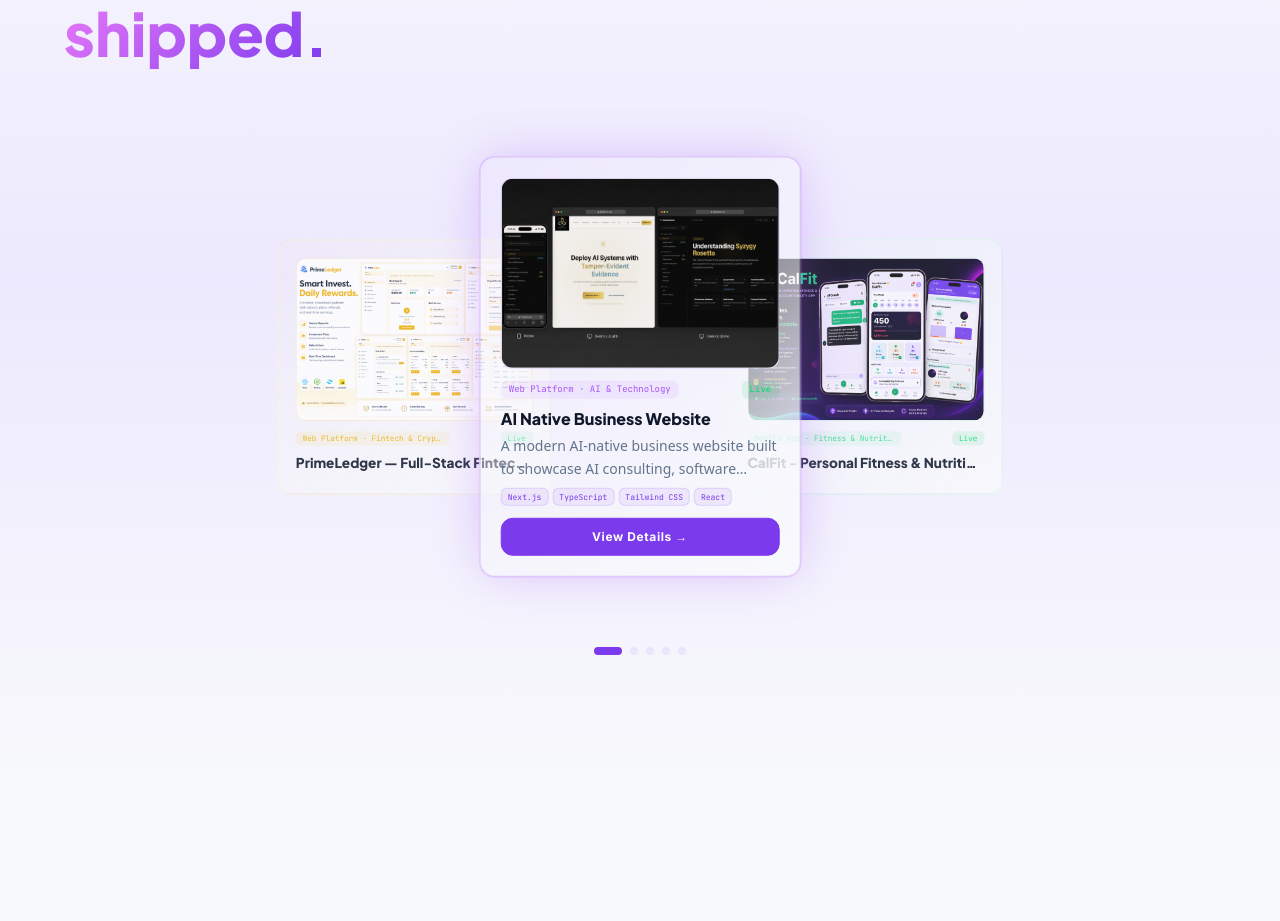
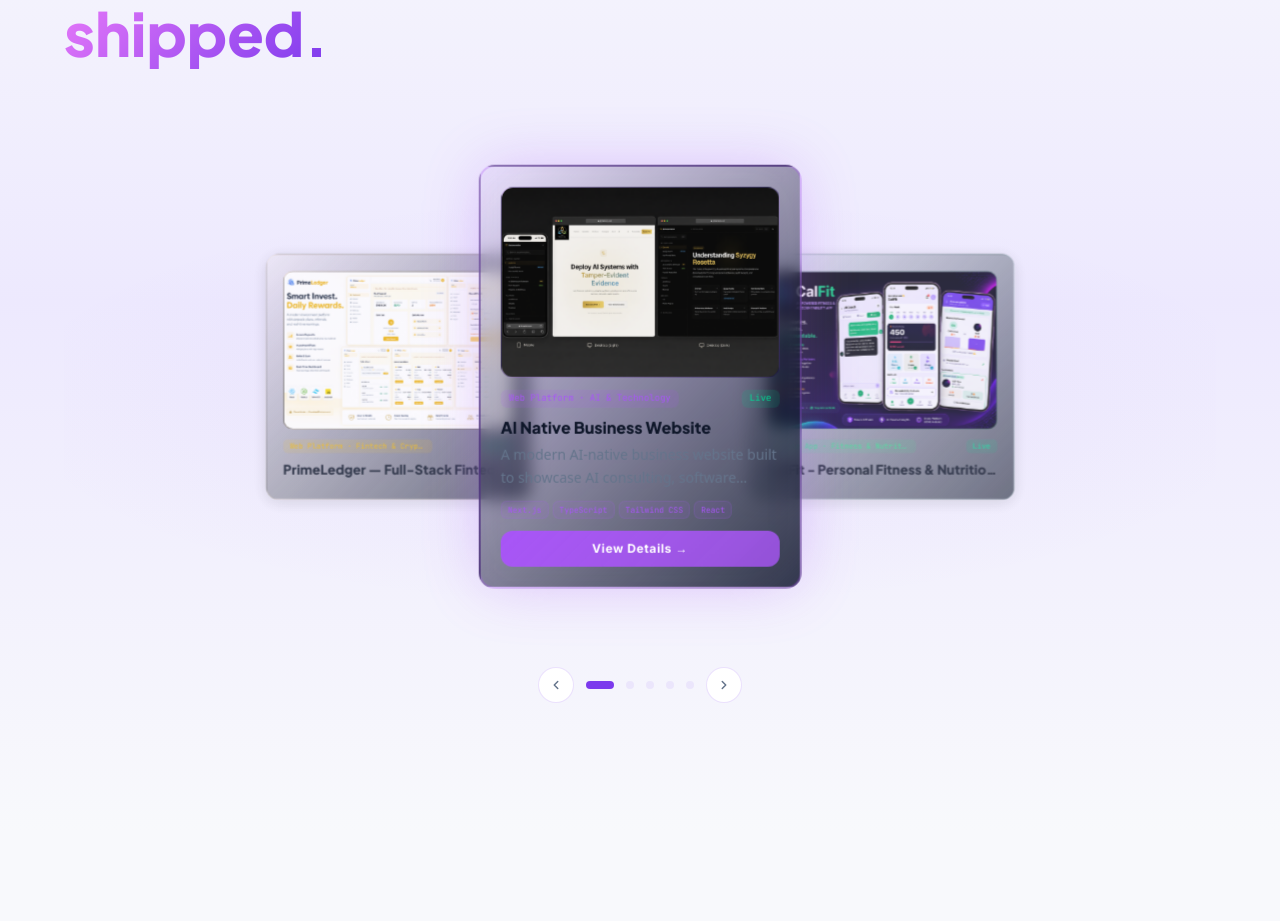
Before and after one commit to adiiaot/Aot-network-portfolio, a Next.js app: page / in a window 1280 px wide. Shown: the part 1201-2122 px from the top of the page. Built offline with nearby package versions, Linux system fonts and the light colour scheme; no server answers.

Commit message:
fix: polish carousel visuals and animation timing

```diff
--- a/src/components/sections/Work.tsx
+++ b/src/components/sections/Work.tsx
@@ -54,7 +54,7 @@ export function Work() {
   const handleDragEnd = () => {
     if (!isDragging) return;
     setIsDragging(false);
-    const threshold = containerWidth * 0.1;
+    const threshold = containerWidth * 0.08;
     if (Math.abs(dragOffset) > threshold) {
       goTo(dragOffset > 0 ? -1 : 1);
     }
@@ -94,15 +94,15 @@ export function Work() {
   const prev = wrapIndex(activeIndex - 1);
   const next = wrapIndex(activeIndex + 1);
 
-  const dragClamped = Math.max(-containerWidth * 0.3, Math.min(containerWidth * 0.3, dragOffset));
-  const dragProgress = containerWidth > 0 ? dragClamped / (containerWidth * 0.3) : 0;
+  const dragClamped = Math.max(-containerWidth * 0.25, Math.min(containerWidth * 0.25, dragOffset));
+  const dragProgress = containerWidth > 0 ? dragClamped / (containerWidth * 0.25) : 0;
 
   const renderCard = (idx: number, pos: "prev" | "active" | "next") => {
     const p = allProjects[idx];
     const isActive = pos === "active";
 
-    const cardWidth = isMobile ? Math.min(containerWidth * 0.8, 320) : Math.min(containerWidth * 0.28, 340);
-    const overlap = cardWidth * 0.3;
+    const cardWidth = isMobile ? Math.min(containerWidth * 0.82, 340) : Math.min(containerWidth * 0.28, 330);
+    const overlap = cardWidth * 0.25;
     const sideOffset = cardWidth - overlap;
 
     let baseX: number;
@@ -110,15 +110,17 @@ export function Work() {
     else if (pos === "next") baseX = sideOffset;
     else baseX = 0;
 
-    if (isMobile && !isActive) {
-      return null;
-    }
+    if (isMobile && !isActive) return null;
 
-    const dragShift = dragProgress * (pos === "prev" ? -sideOffset * 0.5 : pos === "next" ? -sideOffset * 0.5 : 0);
+    const dragShift = dragProgress * (pos === "prev" ? -sideOffset * 0.4 : pos === "next" ? -sideOffset * 0.4 : 0);
     const translateX = baseX + dragShift;
 
-    const s = isActive ? 1 + Math.abs(dragProgress) * 0.1 : 0.85 - Math.abs(dragProgress) * 0.08;
-    const o = isActive ? 1 : Math.max(0.55, 0.85 - Math.abs(dragProgress) * 0.25);
+    const s = isActive
+      ? 1 + Math.abs(dragProgress) * 0.06
+      : 0.82 - Math.abs(dragProgress) * 0.06;
+    const o = isActive
+      ? 1
+      : Math.max(0.5, 0.82 - Math.abs(dragProgress) * 0.2);
 
     return (
       <div
@@ -129,22 +131,25 @@ export function Work() {
           left: "50%",
           transform: `translate(-50%, -50%) translateX(${translateX}px) scale(${Math.max(0.5, s)})`,
           opacity: o,
-          zIndex: isActive ? 20 : 10 - Math.abs(baseX / 50),
-          transition: "transform 0.55s cubic-bezier(0.22, 0.61, 0.36, 1), opacity 0.55s cubic-bezier(0.22, 0.61, 0.36, 1)",
-          pointerEvents: isActive ? "auto" : "auto",
+          zIndex: isActive ? 30 : pos === "prev" || pos === "next" ? 20 : 10,
+          transition: isDragging
+            ? "none"
+            : "transform 0.7s cubic-bezier(0.34, 1.56, 0.64, 1), opacity 0.5s ease",
         }}
         onClick={() => {
           if (!isActive) goTo(pos === "prev" ? -1 : 1);
         }}
       >
         <div
-          className="relative border-2 rounded-2xl p-5 flex flex-col"
+          className="relative rounded-2xl p-5 flex flex-col backdrop-blur-sm"
           style={{
-            borderColor: isActive ? `${p.accent}40` : `${p.accent}15`,
-            background: `linear-gradient(135deg,${p.accent}06 0%, var(--bg-primary) 100%)`,
+            border: isActive ? `2px solid ${p.accent}50` : `1px solid ${p.accent}15`,
+            background: isActive
+              ? `linear-gradient(135deg, ${p.accent}12 0%, rgba(15, 23, 42, 0.85) 100%)`
+              : `linear-gradient(135deg, ${p.accent}08 0%, rgba(15, 23, 42, 0.7) 100%)`,
             boxShadow: isActive
-              ? `0 0 50px -8px ${p.accent}60`
-              : "none",
+              ? `0 0 60px -5px ${p.accent}50, inset 0 0 80px -40px ${p.accent}20`
+              : "0 4px 20px rgba(0,0,0,0.15)",
           }}
         >
           {isActive && (
@@ -158,7 +163,7 @@ export function Work() {
             className="w-full rounded-xl mb-3 relative overflow-hidden shrink-0"
             style={{
               aspectRatio: "16 / 11",
-              background: `linear-gradient(135deg,${p.accent}12 0%, var(--bg-primary) 100%)`,
+              background: `linear-gradient(135deg,${p.accent}12 0%, rgba(15, 23, 42, 0.9) 100%)`,
               border: `1px solid ${p.accent}20`,
             }}
           >
@@ -180,7 +185,7 @@ export function Work() {
             <span
               className="text-[9px] px-2 py-0.5 rounded-md truncate max-w-[65%]"
               style={{
-                background: `${p.accent}15`,
+                background: `${p.accent}20`,
                 color: p.accent,
                 fontFamily: "'JetBrains Mono', monospace",
               }}
@@ -190,10 +195,10 @@ export function Work() {
             <span
               className={`text-[9px] px-2 py-0.5 rounded-md font-mono shrink-0 ${
                 p.status === "Live"
-                  ? "bg-green-500/10 text-green-400"
+                  ? "bg-emerald-500/15 text-emerald-400"
                   : p.status === "Open"
-                    ? "bg-fuchsia-500/10 text-fuchsia-400"
-                    : "bg-purple-500/10 text-purple-400"
+                    ? "bg-fuchsia-500/15 text-fuchsia-400"
+                    : "bg-purple-500/15 text-purple-400"
               }`}
             >
               {p.status}
@@ -211,7 +216,7 @@ export function Work() {
           {isActive && (
             <>
               <p
-                className="text-xs md:text-sm leading-relaxed mb-2 flex-1 line-clamp-2"
+                className="text-xs md:text-sm leading-relaxed mb-3 flex-1 line-clamp-2"
                 style={{ color: "var(--text-muted)" }}
               >
                 {p.description}
@@ -223,9 +228,9 @@ export function Work() {
                     className="text-[7px] md:text-[8px] px-1.5 py-0.5 rounded-md"
                     style={{
                       fontFamily: "'JetBrains Mono', monospace",
-                      background: "var(--bg-code-tag)",
-                      color: "var(--accent-primary)",
-                      border: "1px solid var(--border-color)",
+                      background: `${p.accent}15`,
+                      color: p.accent,
+                      border: `1px solid ${p.accent}25`,
                     }}
                   >
                     {tech}
@@ -234,13 +239,13 @@ export function Work() {
               </div>
               <Link
                 href={`/projects/${p.id}`}
-                className="block w-full text-center text-[10px] md:text-xs font-bold py-2.5 rounded-xl transition-all relative z-20 shrink-0"
+                className="block w-full text-center text-[10px] md:text-xs font-bold py-2.5 rounded-xl transition-all duration-200 relative z-20 shrink-0"
                 style={{
                   fontFamily: "'Inter', sans-serif",
                   letterSpacing: "0.05em",
-                  border: "1px solid var(--accent-primary)",
                   color: "#fff",
-                  background: "var(--accent-primary)",
+                  background: `linear-gradient(135deg, ${p.accent}, ${p.accent}cc)`,
+                  border: "none",
                 }}
                 onMouseEnter={(e) => { e.currentTarget.style.opacity = "0.9"; }}
                 onMouseLeave={(e) => { e.currentTarget.style.opacity = "1"; }}
@@ -287,8 +292,13 @@ export function Work() {
 
         <div
           ref={containerRef}
-          className="relative select-none"
-          style={{ height: isMobile ? "460px" : "480px" }}
+          className="relative select-none rounded-3xl"
+          style={{
+            height: isMobile ? "480px" : "500px",
+            background: isMobile
+              ? "transparent"
+              : "radial-gradient(ellipse 80% 60% at 50% 55%, rgba(124,58,237,0.06) 0%, transparent 70%)",
+          }}
           onMouseDown={(e) => handleDragStart(e.clientX)}
           onMouseMove={(e) => handleDragMove(e.clientX)}
           onMouseUp={handleDragEnd}
@@ -302,7 +312,21 @@ export function Work() {
           {renderCard(next, "next")}
         </div>
 
-        <div className="flex justify-center items-center gap-2 mt-10">
+        <div className="flex justify-center items-center gap-3 mt-10">
+          <button
+            onClick={() => goTo(-1)}
+            className="flex items-center justify-center rounded-full transition-all duration-200 hover:scale-110"
+            style={{
+              width: 36,
+              height: 36,
+              background: "var(--bg-elevated)",
+              border: "1px solid var(--border-color)",
+              color: "var(--text-muted)",
+            }}
+            aria-label="Previous project"
+          >
+            <svg width="14" height="14" viewBox="0 0 24 24" fill="none" stroke="currentColor" strokeWidth="2.5" strokeLinecap="round" strokeLinejoin="round"><path d="M15 18l-6-6 6-6"/></svg>
+          </button>
           {allProjects.map((_, i) => (
             <button
               key={i}
@@ -314,7 +338,7 @@ export function Work() {
                 }
                 startAutoSlide();
               }}
-              className="rounded-full transition-all duration-300"
+              className="rounded-full transition-all duration-500"
               style={{
                 width: i === activeIndex ? 28 : 8,
                 height: 8,
@@ -326,6 +350,20 @@ export function Work() {
               aria-label={`Go to project ${i + 1}`}
             />
           ))}
+          <button
+            onClick={() => goTo(1)}
+            className="flex items-center justify-center rounded-full transition-all duration-200 hover:scale-110"
+            style={{
+              width: 36,
+              height: 36,
+              background: "var(--bg-elevated)",
+              border: "1px solid var(--border-color)",
+              color: "var(--text-muted)",
+            }}
+            aria-label="Next project"
+          >
+            <svg width="14" height="14" viewBox="0 0 24 24" fill="none" stroke="currentColor" strokeWidth="2.5" strokeLinecap="round" strokeLinejoin="round"><path d="M9 18l6-6-6-6"/></svg>
+          </button>
         </div>
       </div>
     </section>
```
